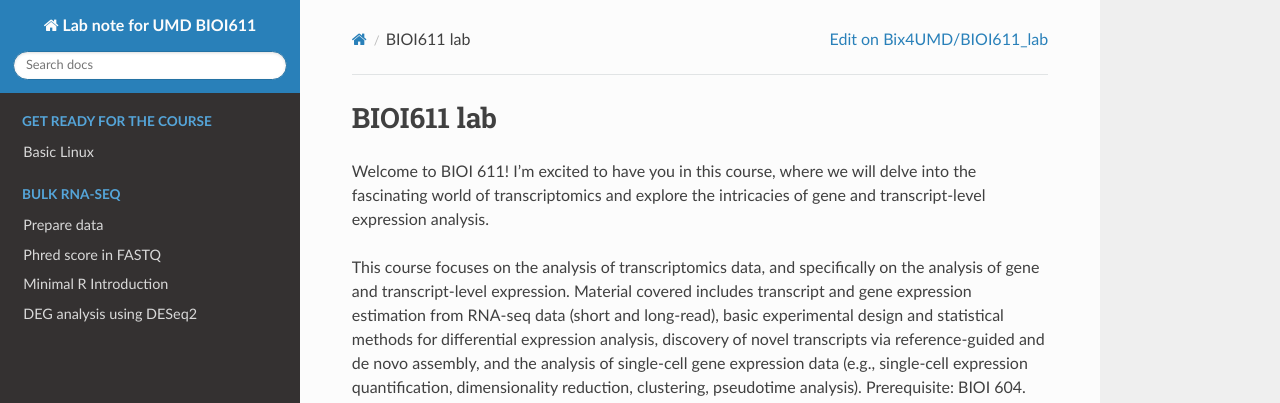
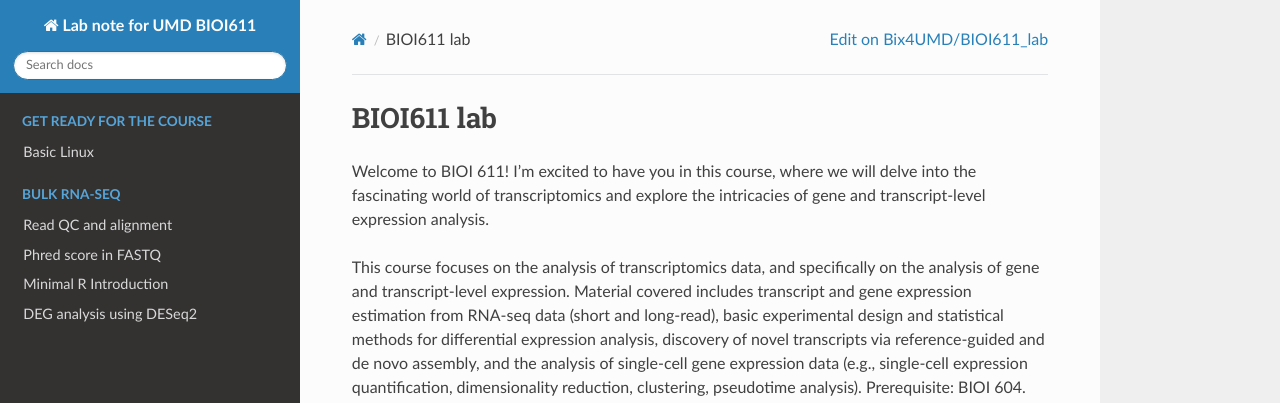
Before and after one commit to Bix4UMD/BIOI611_lab, an MkDocs documentation site: the page built from docs/index.md, in a window 1280 px wide. Shown: the top 403 px of the page. Built offline with MkDocs 1.6.1, drawn with Linux system fonts in a browser that asks for light colours; nearby versions of some CDN libraries.

Commit message:
Update mkdocs

```diff
--- a/mkdocs.yaml
+++ b/mkdocs.yaml
@@ -40,7 +40,7 @@ nav:
     - Basic Linux:  basic_linux.md
 
   - Bulk RNA-seq:
-    - Prepare data: bulkRNAseq_lab.md
+    - Read QC and alignment: bulkRNAseq_lab.md
     - Phred score in FASTQ: Phred_FQ.md
     - Minimal R Introduction: BIOI611_introR.md
     - DEG analysis using DESeq2: BIOI611_DESeq2_analysis.md
```
